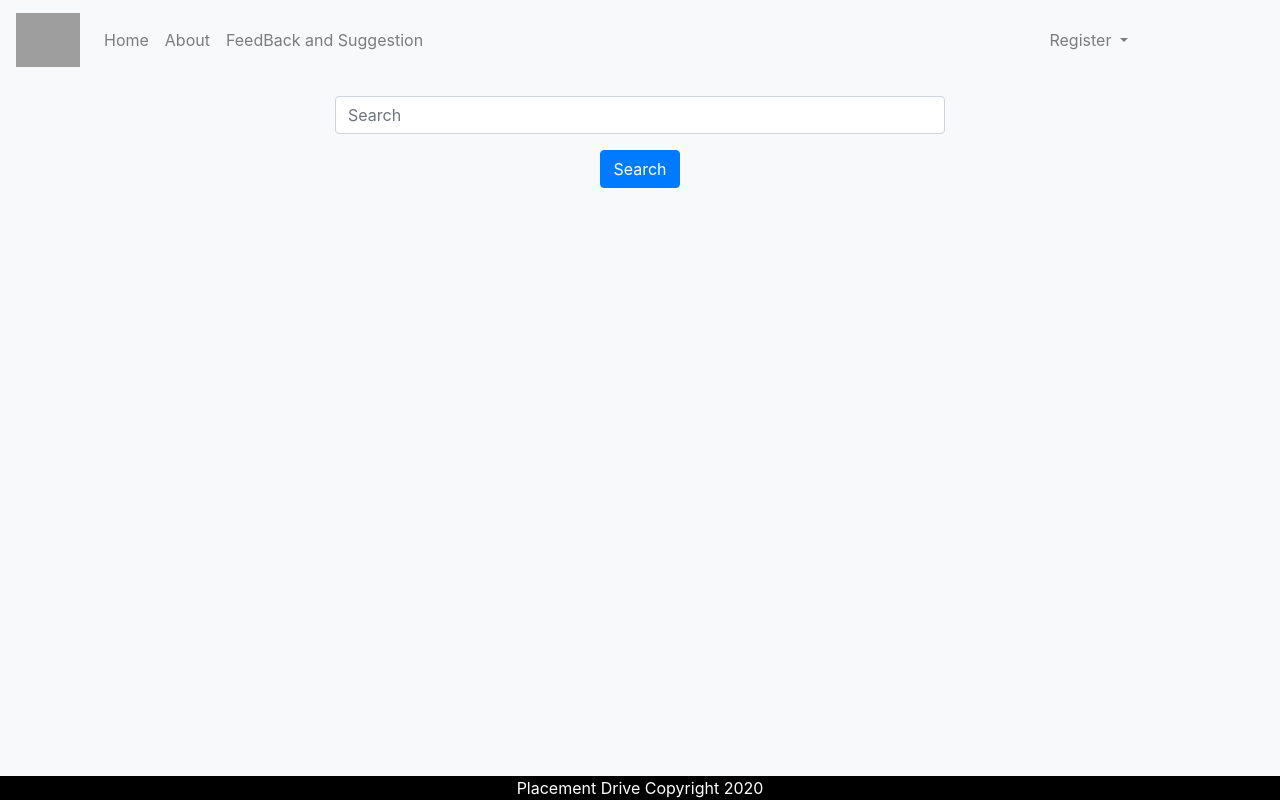
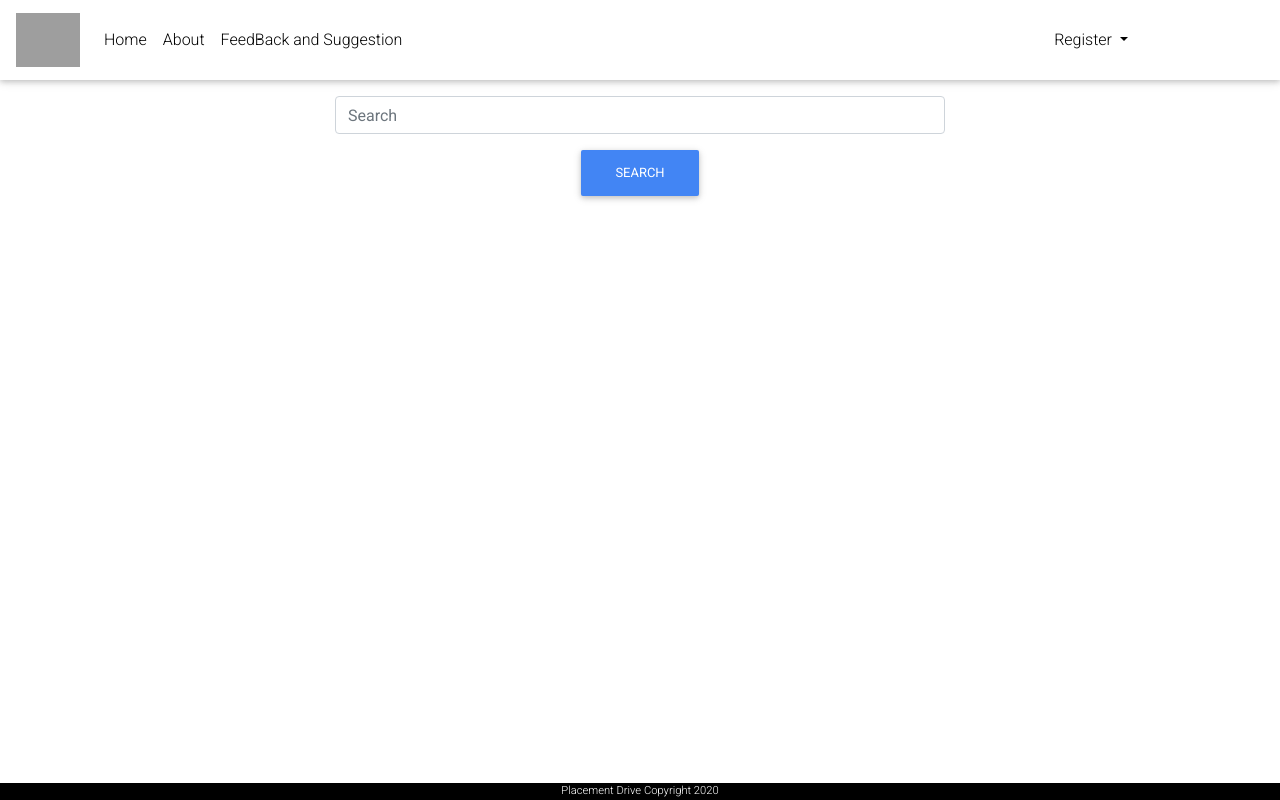
Before and after one commit to IshjotSingh97/Django_Placement_Drive_App, a Django app: page / in a window 1280 px wide. Run offline with Django 3.2, Linux system fonts and the light colour scheme; data that the repository does not hold is empty; some libraries are stand-ins or nearby versions; grey boxes are pictures that could not be loaded.

Commit message:
frontend

```diff
--- a/templates/index.html
+++ b/templates/index.html
@@ -9,8 +9,14 @@
   <meta name="viewport" content="width=device-width, initial-scale=1, shrink-to-fit=no">
 
   <!-- Bootstrap CSS -->
-  <link rel="stylesheet" href="https://stackpath.bootstrapcdn.com/bootstrap/4.4.1/css/bootstrap.min.css"
-    integrity="sha384-Vkoo8x4CGsO3+Hhxv8T/Q5PaXtkKtu6ug5TOeNV6gBiFeWPGFN9MuhOf23Q9Ifjh" crossorigin="anonymous">
+  <!-- Font Awesome -->
+<link rel="stylesheet" href="https://use.fontawesome.com/releases/v5.8.2/css/all.css">
+<!-- Google Fonts -->
+<link rel="stylesheet" href="https://fonts.googleapis.com/css?family=Roboto:300,400,500,700&display=swap">
+<!-- Bootstrap core CSS -->
+<link href="https://cdnjs.cloudflare.com/ajax/libs/twitter-bootstrap/4.4.1/css/bootstrap.min.css" rel="stylesheet">
+<!-- Material Design Bootstrap -->
+<link href="https://cdnjs.cloudflare.com/ajax/libs/mdbootstrap/4.14.1/css/mdb.min.css" rel="stylesheet">
   <script  type="text/javascript" src="https://cdnjs.cloudflare.com/ajax/libs/pace/1.0.2/pace.min.js"></script>
   <title>{% block title %}Placement Drive{% endblock %}</title>
   <link rel="icon" href="https://raw.githubusercontent.com/IshjotSingh97/Django_Placement_Drive_Images/master/logo.png" type="image/gif" sizes="16x16">
@@ -41,10 +47,10 @@
   </style>
 </head>
 
-<body class="bg-light" style="margin-bottom: 20rem;">
+<body style="margin-bottom: 20rem;" style="background-color: white;">
 
 
-  <nav class="navbar navbar-expand-lg navbar-light bg-light">
+  <nav class="navbar navbar-expand-lg navbar-light" style="background-color: white;">
 
     <img class="navbar-brand" src="https://raw.githubusercontent.com/IshjotSingh97/Django_Placement_Drive_Images/master/logo.png" style="height: 4rem;width: 4rem;">
     <button class="navbar-toggler" type="button" data-toggle="collapse" data-target="#navbarSupportedContent"
@@ -147,23 +153,22 @@
     {% endblock %}
   </div>
 
-  <footer class="fixed-bottom" style="bottom: -1rem">
-    <p style="text-align:center;display: block;color: white;background-color: black;font-size: 1rem;">Placement Drive
+  <footer class="fixed-bottom" style="bottom: -1rem;">
+    <p style="text-align:center;display: block;color: white;background-color: black;font-size: 0.7rem;">Placement Drive
       Copyright 2020</p>
   </footer>
 
   <!-- Optional JavaScript -->
   <!-- jQuery first, then Popper.js, then Bootstrap JS -->
-  <script src="https://code.jquery.com/jquery-3.4.1.slim.min.js"
-    integrity="sha384-J6qa4849blE2+poT4WnyKhv5vZF5SrPo0iEjwBvKU7imGFAV0wwj1yYfoRSJoZ+n"
-    crossorigin="anonymous"></script>
-  <script src="https://cdn.jsdelivr.net/npm/popper.js@1.16.0/dist/umd/popper.min.js"
-    integrity="sha384-Q6E9RHvbIyZFJoft+2mJbHaEWldlvI9IOYy5n3zV9zzTtmI3UksdQRVvoxMfooAo"
-    crossorigin="anonymous"></script>
-  <script src="https://stackpath.bootstrapcdn.com/bootstrap/4.4.1/js/bootstrap.min.js"
-    integrity="sha384-wfSDF2E50Y2D1uUdj0O3uMBJnjuUD4Ih7YwaYd1iqfktj0Uod8GCExl3Og8ifwB6"
-    crossorigin="anonymous"></script>
-    <script type="text/javascript" src="https://cdnjs.cloudflare.com/ajax/libs/jquery/3.4.1/jquery.min.js"></script>
+  <!-- JQuery -->
+<!-- JQuery -->
+<script type="text/javascript" src="https://cdnjs.cloudflare.com/ajax/libs/jquery/3.4.1/jquery.min.js"></script>
+<!-- Bootstrap tooltips -->
+<script type="text/javascript" src="https://cdnjs.cloudflare.com/ajax/libs/popper.js/1.14.4/umd/popper.min.js"></script>
+<!-- Bootstrap core JavaScript -->
+<script type="text/javascript" src="https://cdnjs.cloudflare.com/ajax/libs/twitter-bootstrap/4.4.1/js/bootstrap.min.js"></script>
+<!-- MDB core JavaScript -->
+<script type="text/javascript" src="https://cdnjs.cloudflare.com/ajax/libs/mdbootstrap/4.14.1/js/mdb.min.js"></script>
 
 </body>
 
```
